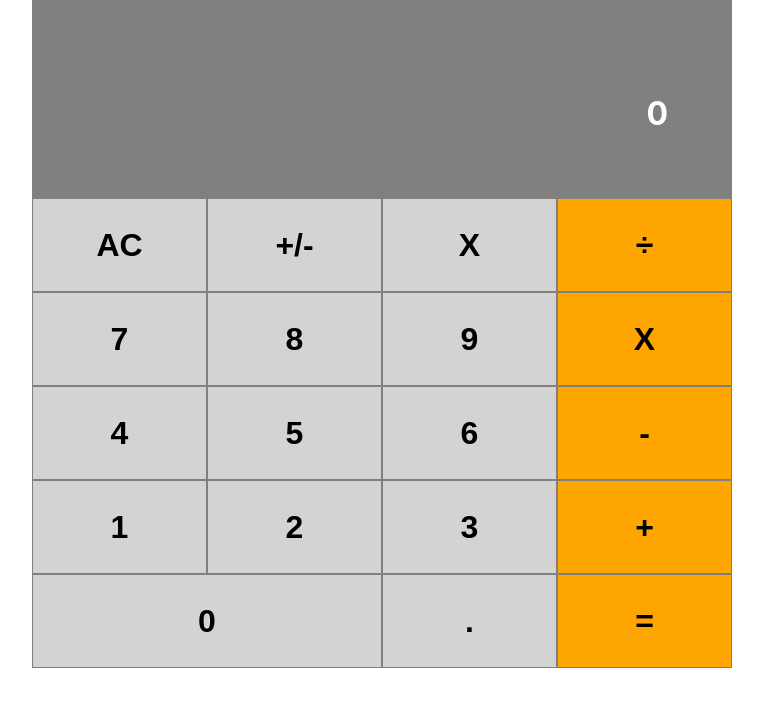
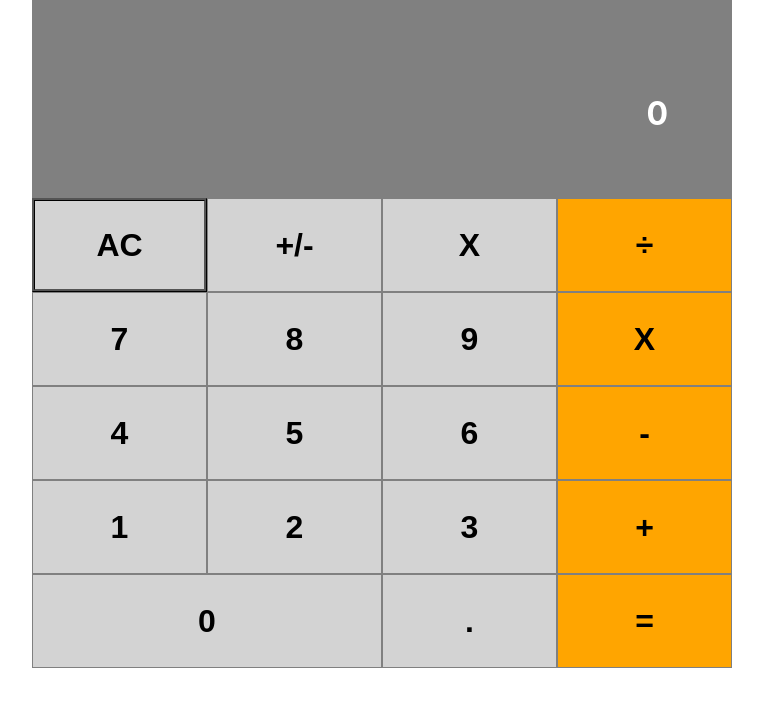
Before and after one commit to wathigo/Calculator, a React (Create React App) app: page / in a window 1280 px wide. In both pictures the pointer is over the button "AC". Shown: the top 706 px of the page, without its empty margins (258-1021 px from the left). Built offline with nearby package versions, Linux system fonts and the light colour scheme.

Commit message:
Update styles

```diff
--- a/src/components/App.css
+++ b/src/components/App.css
@@ -22,6 +22,12 @@
   font-size: 2em;
 }
 
+.calc-btn:hover {
+  border-width: 0.1em;
+  border-color: #000;
+  border-style: ridge;
+}
+
 .button-panel, .App, .display{
   display: flex;
   flex-direction: column;
```
